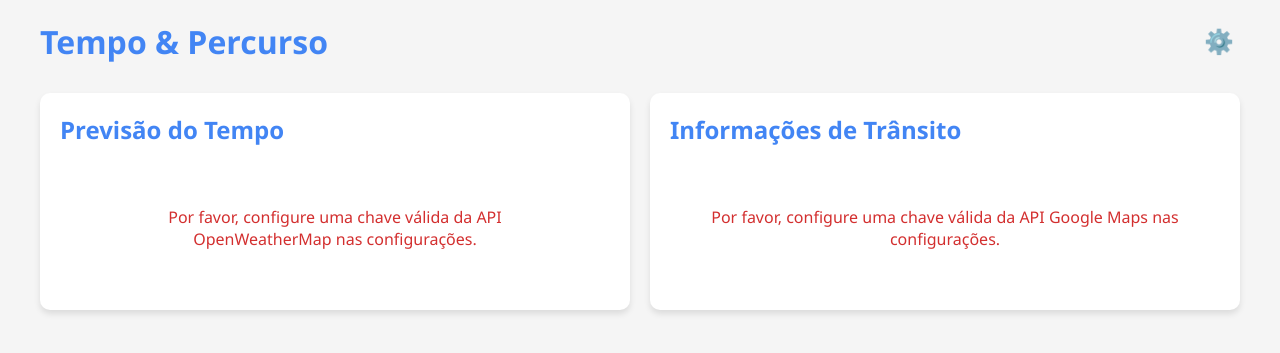
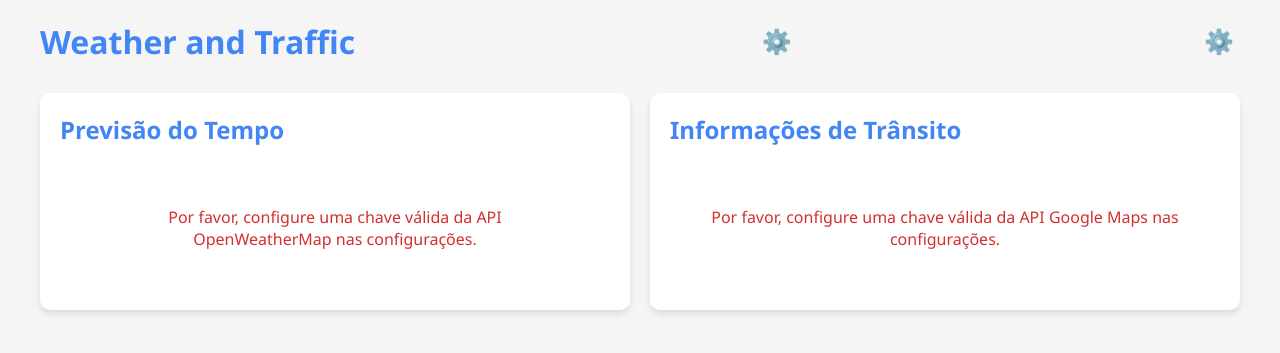
Before and after one commit to leonardogutierrezcwb/weatherandtraffic, a Flask app: page / in a window 1280 px wide. Shown: the top 353 px of the page. Run offline with Flask 3, Linux system fonts and the light colour scheme.

Commit message:
modified:   templates/index.html

```diff
--- a/templates/index.html
+++ b/templates/index.html
@@ -3,7 +3,7 @@
 <head>
     <meta charset="UTF-8">
     <meta name="viewport" content="width=device-width, initial-scale=1.0">
-    <title>Tempo & Percurso</title>
+    <title>Weather and Traffic</title>
     <style>
         :root {
             --primary-color: #4285f4;
@@ -168,8 +168,9 @@
 <body>
     <div class="container">
         <header>
-            <h1>Tempo & Percurso</h1>
+            <h1>Weather and Traffic</h1>
             <button class="settings-btn" id="settingsBtn">⚙️</button>
+            <button title="Configurações" class="settings-btn" id="settingsBtn">⚙️</button>
         </header>
 
         <div class="dashboard">
```
